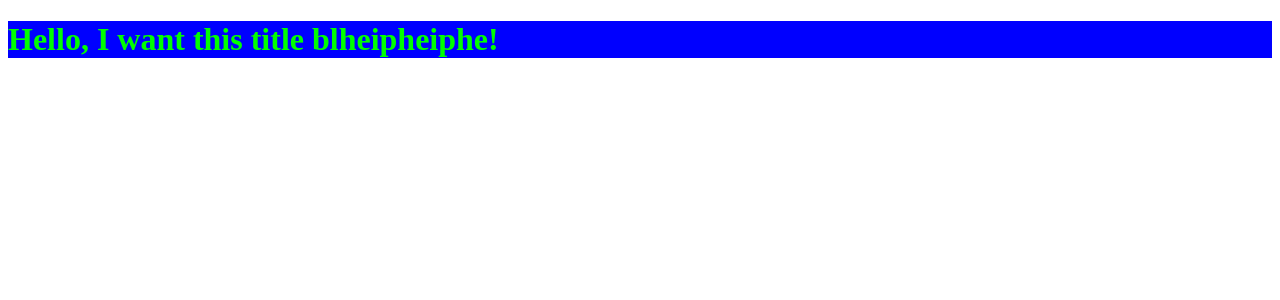
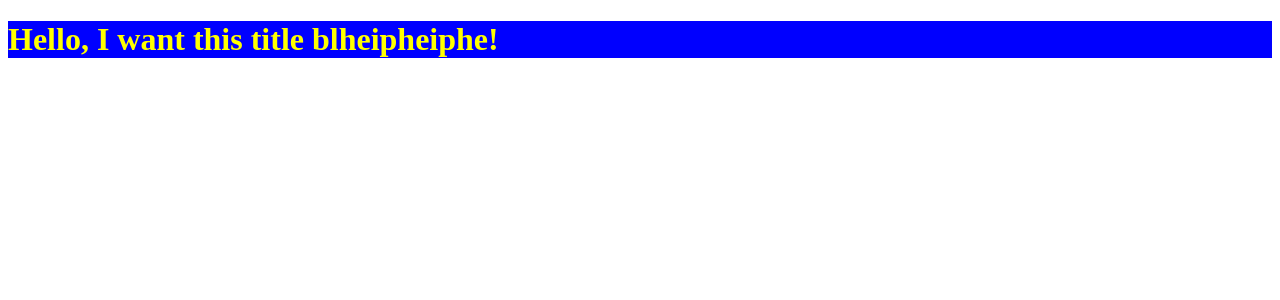
Before and after one commit to christianalfoni/new-git-flow, a React (Create React App) app: page / in a window 1280 px wide. Shown: the top 300 px of the page. Built offline with nearby package versions, Linux system fonts and the light colour scheme.

Commit message:
Okay, this is it!

```diff
--- a/src/styles.css
+++ b/src/styles.css
@@ -1,5 +1,5 @@
 .App {
   opacity: 1;
   background-color: blue;
-  color: lime;
+  color: yellow;
 }
```
